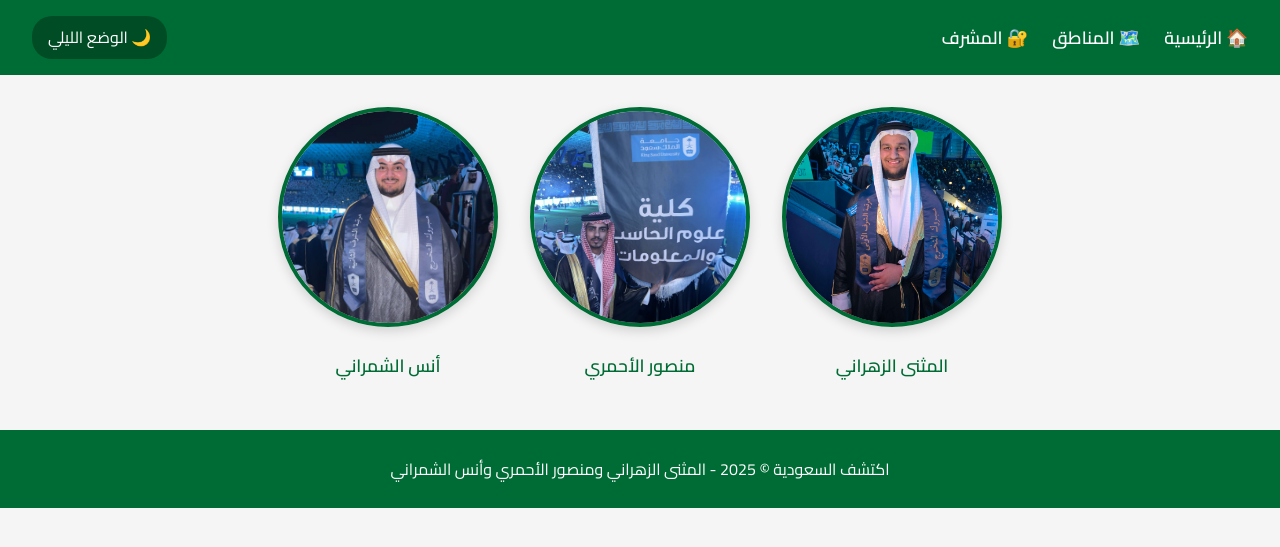
After one commit to almothana05/KSA-Regions, a PHP site: page /secret.php in a window 1280 px wide. The commit adds this page. Shown: the top 547 px of the page. Run offline with PHP 8.4, Linux system fonts and the light colour scheme; data that the repository does not hold is empty.

Commit message:
secret.php added

```diff
--- a/index.php
+++ b/index.php
@@ -13,6 +13,7 @@
     <a href="regions.php">🗺️ المناطق</a>
     <a href="admin/login.php">🔐 المشرف</a>
     <button onclick="toggleDark(this)" id="darkBtn">🌙 الوضع الليلي</button>
+    <a href="secret.php" style="color:#006c35;">•</a>
 </nav>
 
 <header class="hero">
--- /dev/null
+++ b/secret.php
@@ -0,0 +1,82 @@
+<?php require_once 'db.php'; ?>
+<!DOCTYPE html>
+<html lang="ar" dir="rtl">
+<head>
+    <meta charset="UTF-8">
+    <title>الفريق</title>
+    <link rel="stylesheet" href="styles.css">
+    <style>
+        .team-grid {
+            display: flex;
+            justify-content: center;
+            gap: 2rem;
+            flex-wrap: wrap;
+            margin-top: 2rem;
+        }
+
+        .team-card {
+            text-align: center;
+        }
+
+        .team-card img {
+            width: 220px;
+            height: 220px;
+            object-fit: cover;
+            border-radius: 50%;
+            border: 4px solid #006c35;
+            box-shadow: 0 4px 12px rgba(0,0,0,0.15);
+        }
+
+        .team-card p {
+            margin-top: 0.8rem;
+            font-size: 1.1rem;
+            font-weight: 600;
+            color: #006c35;
+        }
+
+        body.dark .team-card p {
+            color: #4caf50;
+        }
+
+        body.dark .team-card img {
+            border-color: #4caf50;
+        }
+    </style>
+</head>
+<body>
+
+<nav>
+    <a href="index.php">🏠 الرئيسية</a>
+    <a href="regions.php">🗺️ المناطق</a>
+    <a href="admin/login.php">🔐 المشرف</a>
+    <button onclick="toggleDark(this)" id="darkBtn">🌙 الوضع الليلي</button>
+</nav>
+
+<main>
+    <div class="team-grid">
+
+        <div class="team-card">
+            <img src="images/almothana.jpg" alt="المثنى الزهراني">
+            <p>المثنى الزهراني</p>
+        </div>
+
+        <div class="team-card">
+            <img src="images/mansour.jpg" alt="منصور الأحمري">
+            <p>منصور الأحمري</p>
+        </div>
+
+        <div class="team-card">
+            <img src="images/anas.jpg" alt="أنس الشمراني">
+            <p>أنس الشمراني</p>
+        </div>
+
+    </div>
+</main>
+
+<footer>
+    <p>اكتشف السعودية &copy; 2025 - المثنى الزهراني ومنصور الأحمري وأنس الشمراني</p>
+</footer>
+
+<script src="scripts.js"></script>
+</body>
+</html>
```
Also changed, not shown: images/almothana.jpg (added), images/anas.jpg (added), images/mansour.jpg (added).
